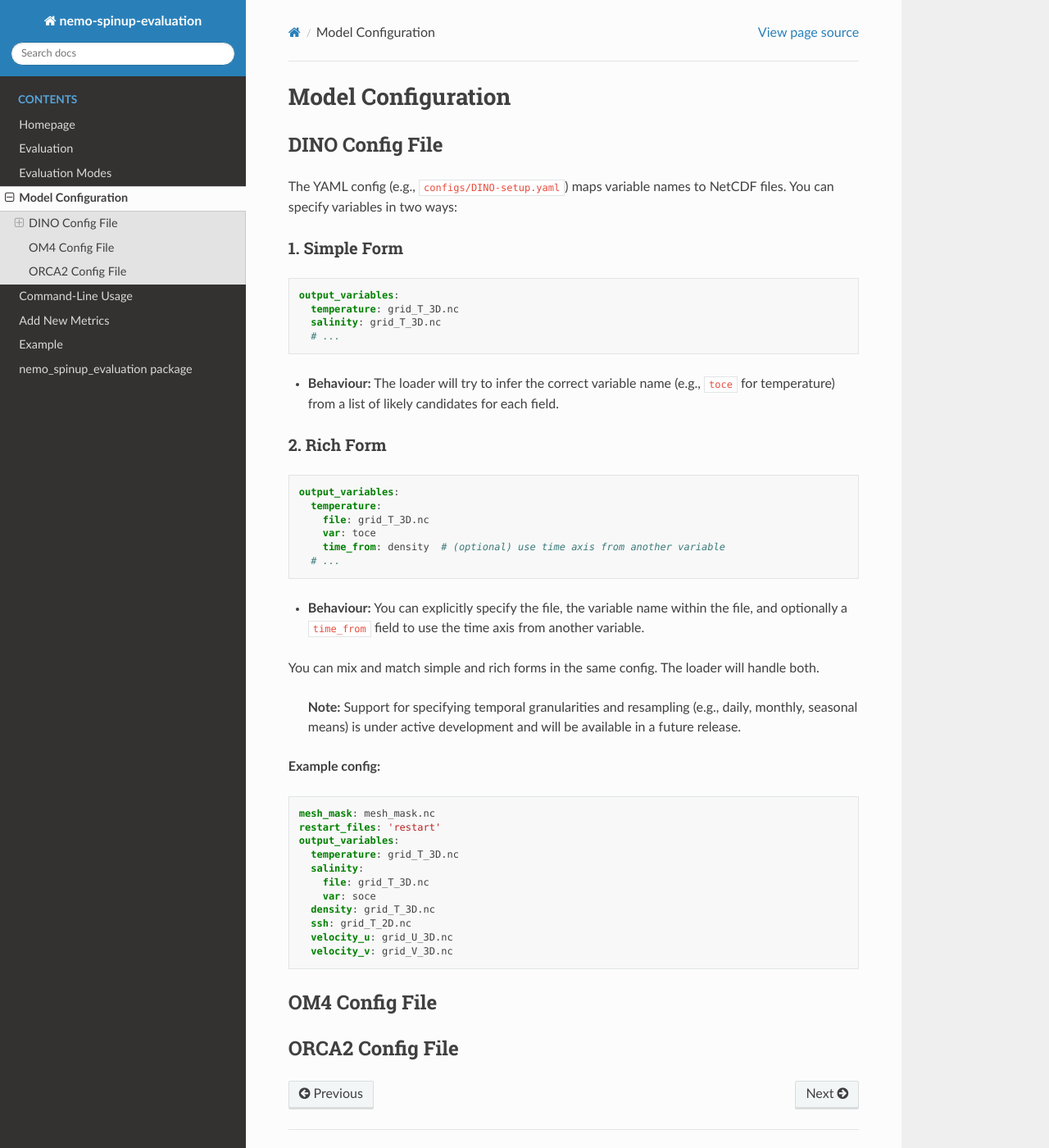
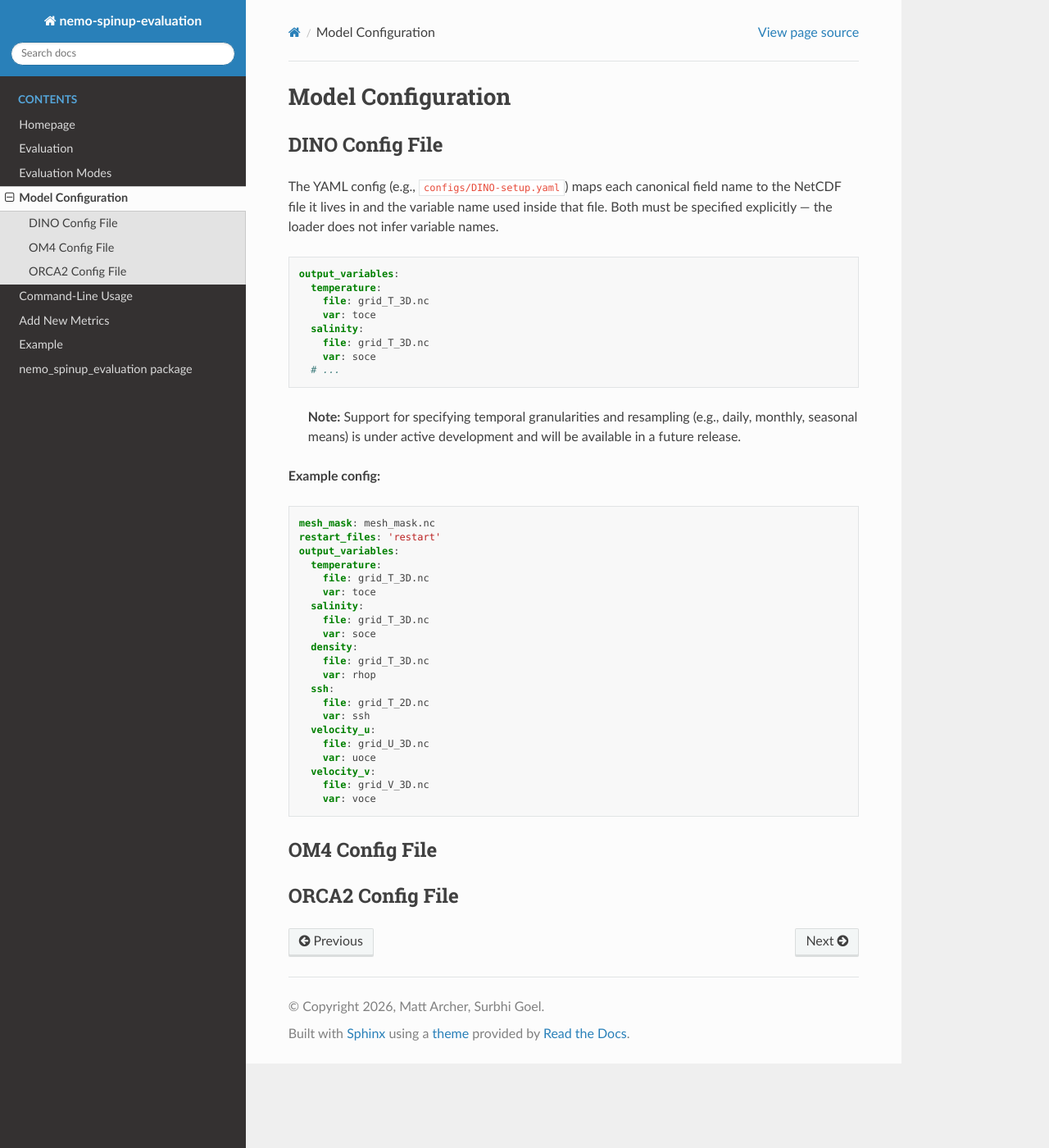
Before and after one commit to m2lines/nemo-spinup-evaluation, a Sphinx documentation site: the page built from docs/source/Model-Configuration.md, in a window 1280 px wide and 1400 px high. Shown: the whole window at 82% size. Built offline with Sphinx 7.4.7 and the Read the Docs theme 3.1.0, drawn with Linux system fonts in a browser that asks for light colours.

Commit message:
default will be rich form

````diff
--- a/docs/source/Model-Configuration.md
+++ b/docs/source/Model-Configuration.md
@@ -2,31 +2,18 @@
 
 ## DINO Config File
 
-The YAML config (e.g., `configs/DINO-setup.yaml`) maps variable names to NetCDF files. You can specify variables in two ways:
-
-### 1. Simple Form
-
-```yaml
-output_variables:
-  temperature: grid_T_3D.nc
-  salinity: grid_T_3D.nc
-  # ...
-```
-- **Behaviour:** The loader will try to infer the correct variable name (e.g., `toce` for temperature) from a list of likely candidates for each field.
-
-### 2. Rich Form
+The YAML config (e.g., `configs/DINO-setup.yaml`) maps each canonical field name to the NetCDF file it lives in and the variable name used inside that file. Both must be specified explicitly — the loader does not infer variable names.
 
 ```yaml
 output_variables:
   temperature:
     file: grid_T_3D.nc
     var: toce
-    time_from: density  # (optional) use time axis from another variable
+  salinity:
+    file: grid_T_3D.nc
+    var: soce
   # ...
 ```
-- **Behaviour:** You can explicitly specify the file, the variable name within the file, and optionally a `time_from` field to use the time axis from another variable.
-
-You can mix and match simple and rich forms in the same config. The loader will handle both.
 
 > **Note:** Support for specifying temporal granularities and resampling (e.g., daily, monthly, seasonal means) is under active development and will be available in a future release.
 
@@ -36,14 +23,24 @@ You can mix and match simple and rich forms in the same config. The loader will
 mesh_mask: mesh_mask.nc
 restart_files: 'restart'
 output_variables:
-  temperature: grid_T_3D.nc
+  temperature:
+    file: grid_T_3D.nc
+    var: toce
   salinity:
     file: grid_T_3D.nc
     var: soce
-  density: grid_T_3D.nc
-  ssh: grid_T_2D.nc
-  velocity_u: grid_U_3D.nc
-  velocity_v: grid_V_3D.nc
+  density:
+    file: grid_T_3D.nc
+    var: rhop
+  ssh:
+    file: grid_T_2D.nc
+    var: ssh
+  velocity_u:
+    file: grid_U_3D.nc
+    var: uoce
+  velocity_v:
+    file: grid_V_3D.nc
+    var: voce
 ```
 
 
````
